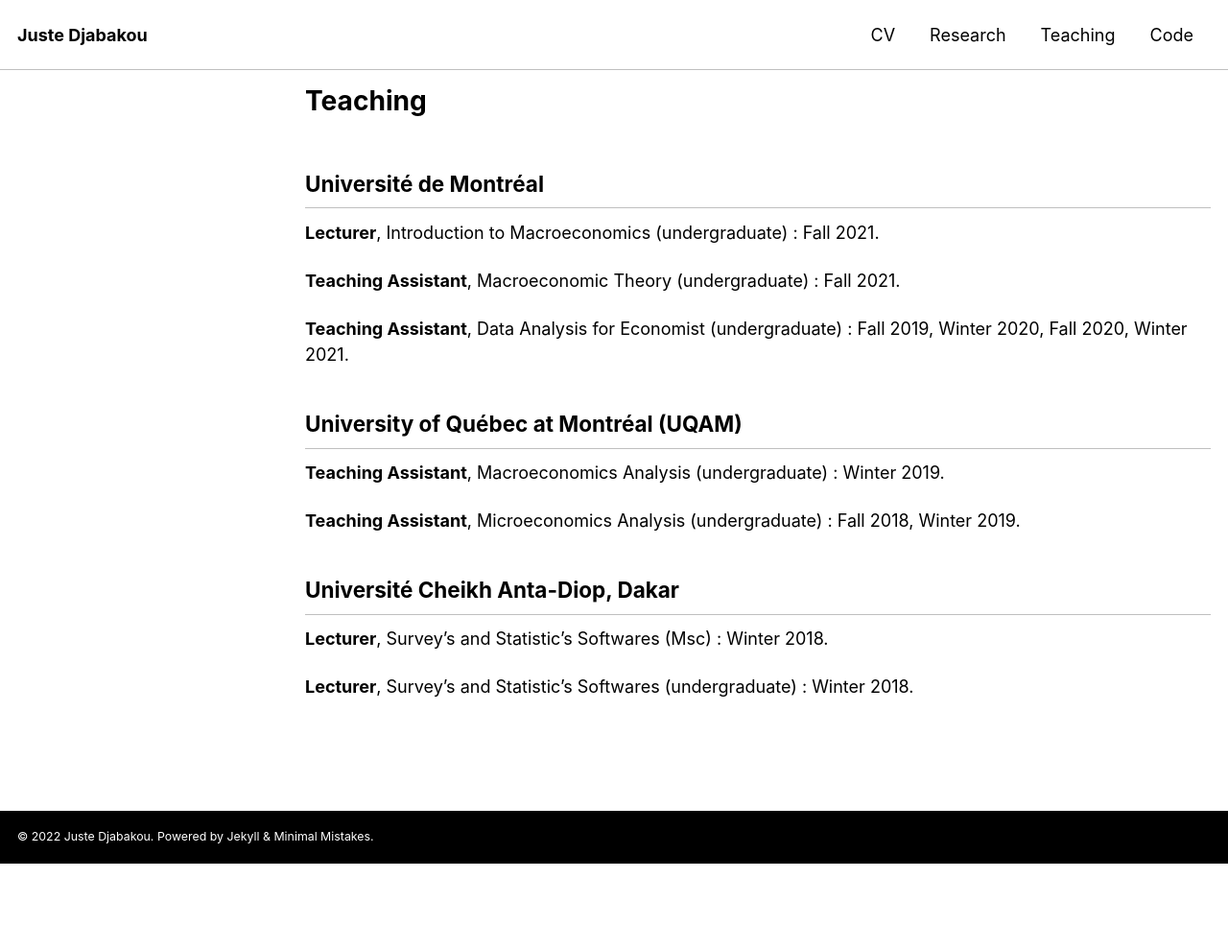
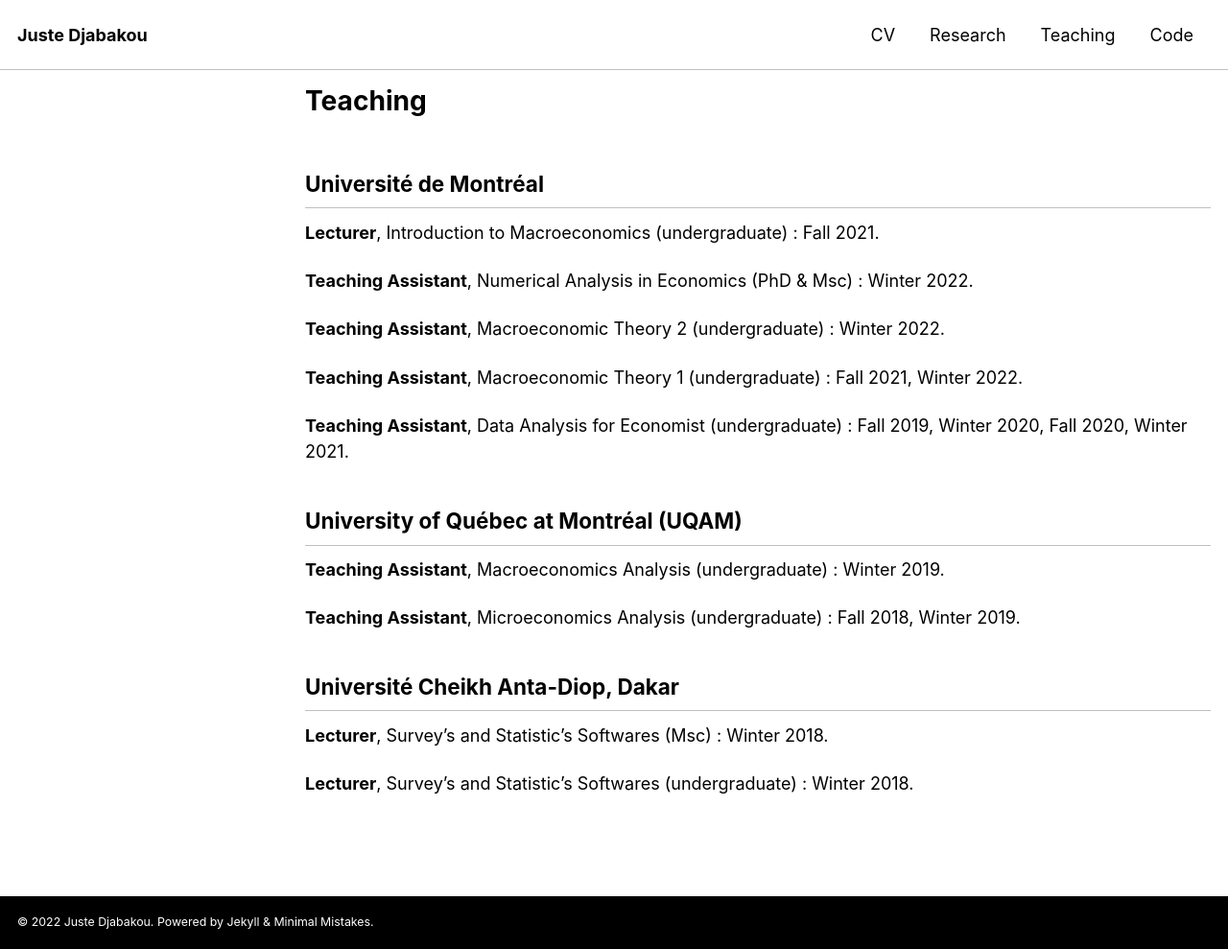
Before and after one commit to justedjabakou/justedjabakou.github.io, a Jekyll site: the page built from _pages/teaching.md, in a window 1280 px wide. Shown: the whole page at 96% size. Built offline with Jekyll 4.4.1, drawn with Linux system fonts in a browser that asks for light colours; cached includes are drawn as plain includes; nearby versions of some CDN libraries; before the commit the page ends 900 px from its top, so only the background shows below that.

Commit message:
Update teaching.md

```diff
--- a/_pages/teaching.md
+++ b/_pages/teaching.md
@@ -11,7 +11,11 @@ permalink: /teaching
 
 **Lecturer**, Introduction to Macroeconomics (undergraduate) : Fall 2021.
 
-**Teaching Assistant**, Macroeconomic Theory (undergraduate) : Fall 2021.
+**Teaching Assistant**, Numerical Analysis in Economics (PhD & Msc) : Winter 2022.
+
+**Teaching Assistant**, Macroeconomic Theory 2 (undergraduate) : Winter 2022.
+
+**Teaching Assistant**, Macroeconomic Theory 1 (undergraduate) : Fall 2021, Winter 2022.
 
 **Teaching Assistant**, Data Analysis for Economist (undergraduate) : Fall 2019, Winter 2020, Fall 2020, Winter 2021.
 
```
